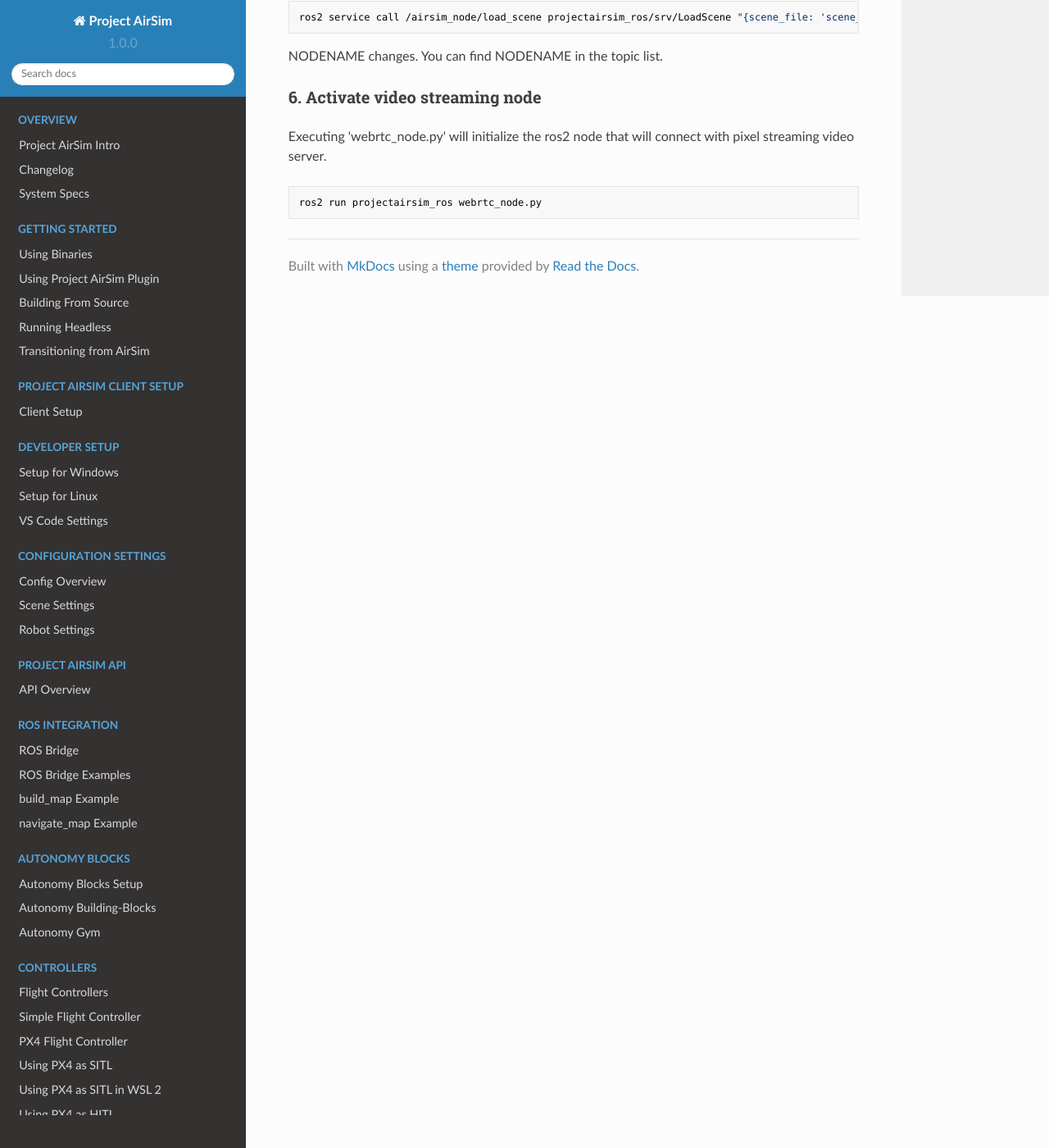
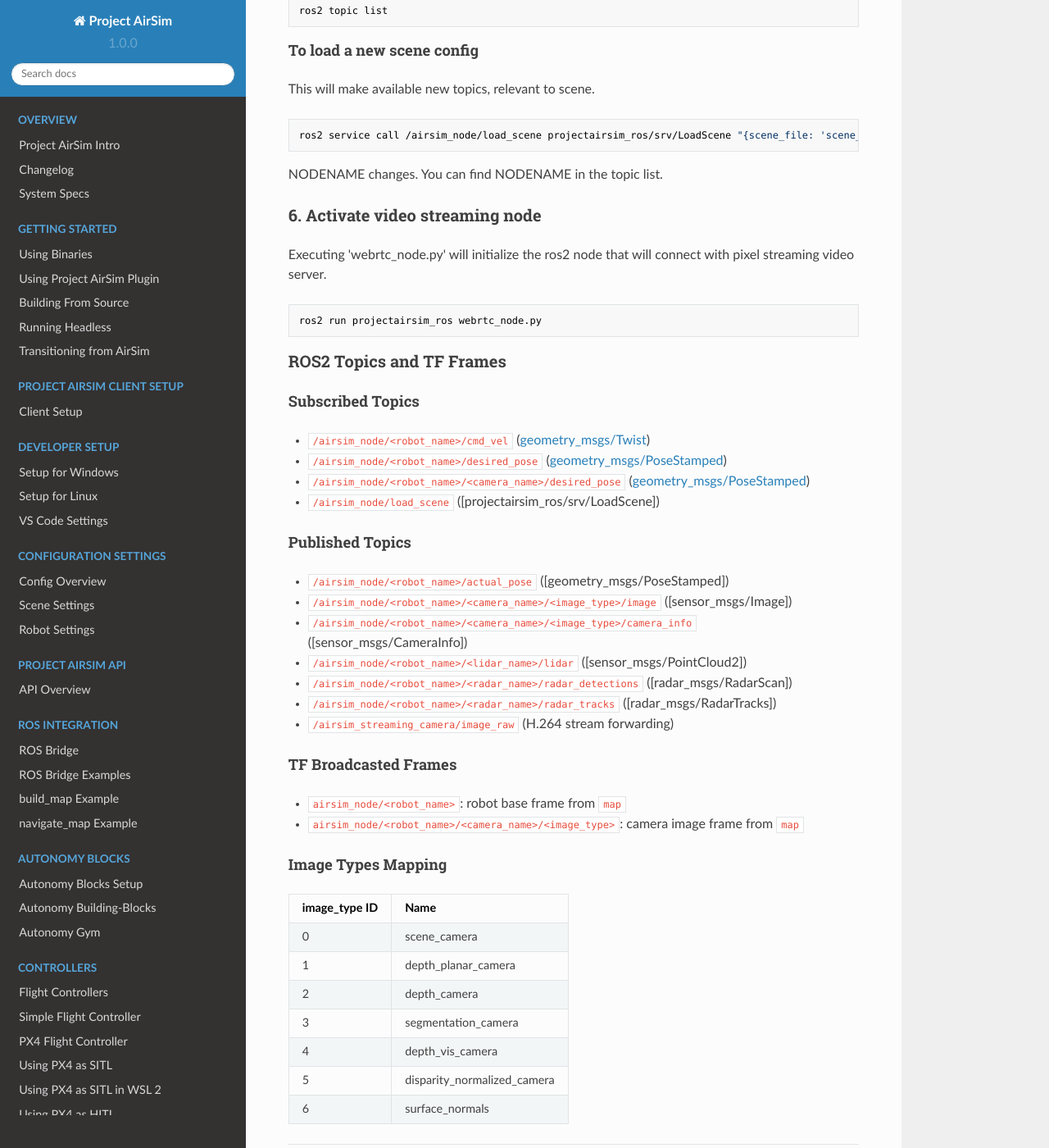
Before and after one commit to iamaisim/ProjectAirSim, an MkDocs documentation site: the page built from docs/ros/ros2.md, in a window 1280 px wide and 1400 px high, scrolled down 1307 px. Shown: the whole window at 82% size. Built offline with MkDocs 1.6.1, drawn with Linux system fonts in a browser that asks for light colours; nearby versions of some CDN libraries; some of the changed text lies outside the part shown.

````diff
--- a/docs/ros/ros2.md
+++ b/docs/ros/ros2.md
@@ -1,5 +1,6 @@
-# ROS2 Setup for developers(WIP)
+# ROS2 Setup for developers
 
+Project AirSim can join a ROS2 network using the Project AirSim ROS2 Bridge. The bridge is a pure Python ROS2 node that connects to Project AirSim using the Client API. It is provided as a Python package and can be run as a ROS2 node or directly with the Python interpreter. This bridge is compatible with the Pixel Streaming infrastructure and supports camera, lidar, radar, and pose topics.
 
 ### 1. Setup python client(venv)
 
@@ -64,3 +65,35 @@ Executing 'webrtc_node.py' will initialize the ros2 node that will connect with
 ```
 ros2 run projectairsim_ros webrtc_node.py
 ```
+
+### ROS2 Topics and TF Frames
+
+#### Subscribed Topics
+- `/airsim_node/<robot_name>/cmd_vel` ([geometry_msgs/Twist](http://docs.ros.org/en/api/geometry_msgs/html/msg/Twist.html))
+- `/airsim_node/<robot_name>/desired_pose` ([geometry_msgs/PoseStamped](http://docs.ros.org/en/api/geometry_msgs/html/msg/PoseStamped.html))
+- `/airsim_node/<robot_name>/<camera_name>/desired_pose` ([geometry_msgs/PoseStamped](http://docs.ros.org/en/api/geometry_msgs/html/msg/PoseStamped.html))
+- `/airsim_node/load_scene` ([projectairsim_ros/srv/LoadScene])
+
+#### Published Topics
+- `/airsim_node/<robot_name>/actual_pose` ([geometry_msgs/PoseStamped])
+- `/airsim_node/<robot_name>/<camera_name>/<image_type>/image` ([sensor_msgs/Image])
+- `/airsim_node/<robot_name>/<camera_name>/<image_type>/camera_info` ([sensor_msgs/CameraInfo])
+- `/airsim_node/<robot_name>/<lidar_name>/lidar` ([sensor_msgs/PointCloud2])
+- `/airsim_node/<robot_name>/<radar_name>/radar_detections` ([radar_msgs/RadarScan])
+- `/airsim_node/<robot_name>/<radar_name>/radar_tracks` ([radar_msgs/RadarTracks])
+- `/airsim_streaming_camera/image_raw` (H.264 stream forwarding)
+
+#### TF Broadcasted Frames
+- `airsim_node/<robot_name>`: robot base frame from `map`
+- `airsim_node/<robot_name>/<camera_name>/<image_type>`: camera image frame from `map`
+
+#### Image Types Mapping
+| image_type ID | Name                     |
+|---------------|--------------------------|
+| 0             | scene_camera             |
+| 1             | depth_planar_camera      |
+| 2             | depth_camera             |
+| 3             | segmentation_camera      |
+| 4             | depth_vis_camera         |
+| 5             | disparity_normalized_camera |
+| 6             | surface_normals          |
````
Also changed, not shown: README.md (+1 -1 lines), docs/ros/ros.md (deleted, +0 -197 lines), docs/ros/ros_examples.md (+1 -1 lines), docs/sensors/camera_streaming.md (+36 -0 lines), docs/transition_from_airsim.md (+1 -1 lines).
